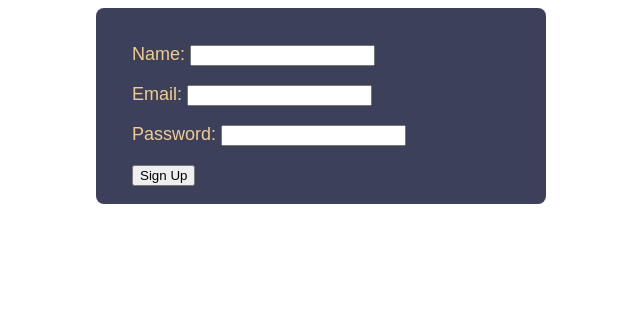
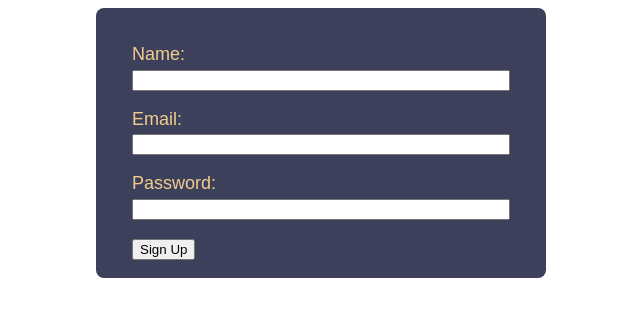
Before and after one commit to JapiKredi/Python-Web, a plain HTML site: page index9.html in a window 1280 px wide. Shown: the whole page, without its empty margins (319-959 px from the left). Drawn offline with Linux system fonts and the light colour scheme.

Commit message:
Improving!

```diff
--- a/style9.css
+++ b/style9.css
@@ -21,5 +21,15 @@ body {
     margin: 0 auto;
     background: #3d405b;
     border-radius: 8px;
+}
+
+.form__group {
+    display: flex;
+    flex-direction: column;
+}
+
+.form__label {
+    margin-bottom: 0.25rem;
+    font-weight: 500;
 
 }
```
